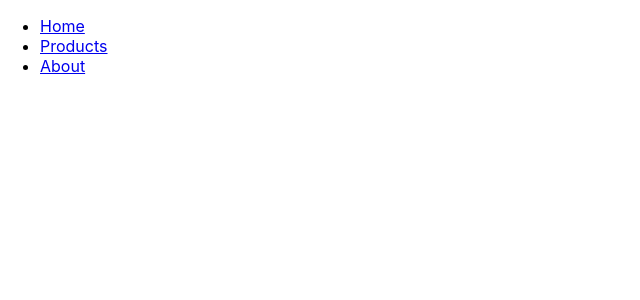
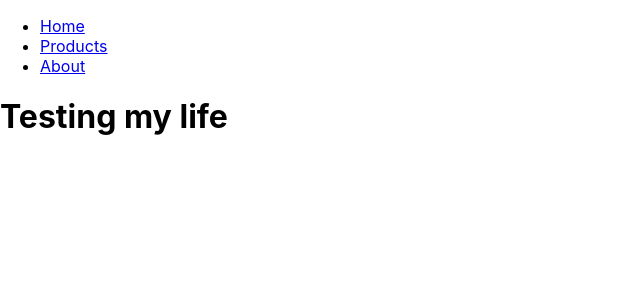
Before and after one commit to EndrXOriginial/primegroove, a React (Create React App) app: page / in a window 1280 px wide. Before the commit this address had no page. Shown: the top 300 px of the page, without its empty margins (0-640 px from the left). Built offline with nearby package versions, Linux system fonts and the light colour scheme.

Commit message:
Fixed the home page

```diff
--- a/src/App/App.js
+++ b/src/App/App.js
@@ -5,13 +5,15 @@ import { Home } from '../Pages/Home';
 
 function App() {
   return (
-    <BrowserRouter>
-      <NavLayout />
+    <BrowserRouter basename='/'>
       <Routes>
-          <Route path='/home' element={<Home />} />
+        <Route path='/' element={<NavLayout />}>
+          <Route index element={<Home />} />
           {/* <Route path='about' element={<About />} /> */}
           {/* <Route path='products' element={<Products />} /> */}
           {/* <Route path='product/:id' element={<Product />} /> */}
+          {/* <Route path='*' element={<ErrorPage />} /> */}
+          </Route>
       </Routes>
     </BrowserRouter>
   );
--- a/src/Components/Nav/NavLayout.jsx
+++ b/src/Components/Nav/NavLayout.jsx
@@ -12,6 +12,7 @@ export const NavLayout = () => {
                 <li className='nav-li'><NavLink to='/home'>About</NavLink></li>
             </ul>
         </nav>
+        <Outlet />
         </>
     )
 };
```
